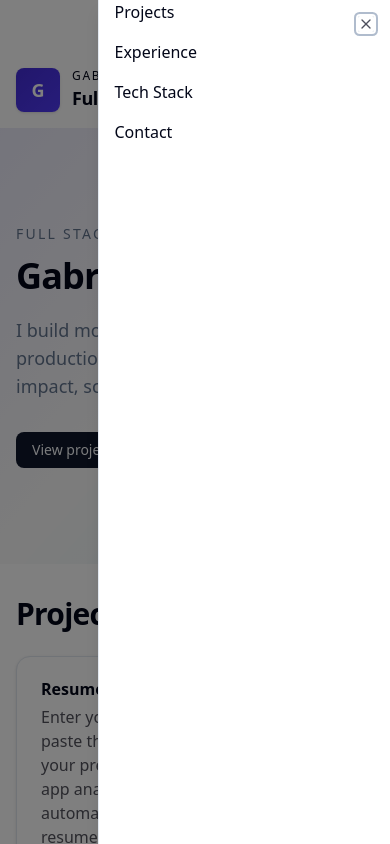
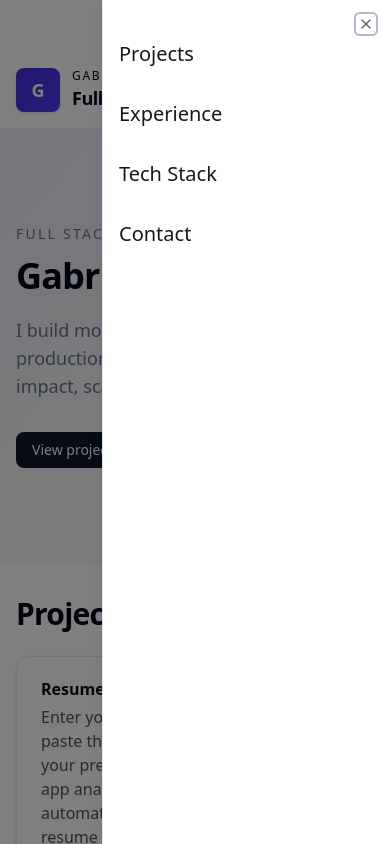
Before and after one commit to GabriellBarbosa/portfolio, a Next.js app: page /en in a window 390 px wide. Both pictures are taken after a click on the button "Open menu". Shown: the top 844 px of the page. Built offline with nearby package versions, Linux system fonts and the light colour scheme.

Commit message:
feat: Mobile menu style

```diff
--- a/components/Header/index.tsx
+++ b/components/Header/index.tsx
@@ -1,9 +1,8 @@
 import { Dict } from "@/templates/Home/dictionaries";
 import { SelectLanguage } from "../SelectLanguage";
 import { H3, P } from "../Typography";
-import { Sheet, SheetContent, SheetTrigger } from "../ui/sheet";
-import { TableOfContents } from "lucide-react";
 import { useMemo } from "react";
+import { MobileMenu } from "../MobileMenu";
 
 interface Props {
   dict: Dict;
@@ -63,20 +62,9 @@ export function Header(props: Props) {
             ))}
           </nav>
 
-          <Sheet>
-            <SheetTrigger className="cursor-pointer sm:hidden">
-              <TableOfContents />
-            </SheetTrigger>
-            <SheetContent>
-              <nav className="pl-4 space-y-4">
-                {links.map(({ to, label }, index) => (
-                  <a className="block" href={to} key={index}>
-                    {label}
-                  </a>
-                ))}
-              </nav>
-            </SheetContent>
-          </Sheet>
+          <div className="sm:hidden">
+            <MobileMenu links={links} />
+          </div>
         </div>
       </div>
     </header>
--- /dev/null
+++ b/components/MobileMenu/index.tsx
@@ -0,0 +1,41 @@
+"use client";
+
+import Link from "next/link";
+import {
+  Sheet,
+  SheetClose,
+  SheetContent,
+  SheetTrigger,
+} from "@/components/ui/sheet";
+import { Button } from "@/components/ui/button";
+import { Menu } from "lucide-react";
+
+export function MobileMenu({
+  links,
+}: {
+  links: { to: string; label: string }[];
+}) {
+  return (
+    <Sheet>
+      <SheetTrigger asChild>
+        <Button variant="ghost" className="lg:hidden" aria-label="Open menu">
+          <Menu className="h-5 w-5" />
+        </Button>
+      </SheetTrigger>
+
+      <SheetContent
+        className="pl-4 space-y-4 pt-[40px] text-xl w-72 bg-white text-zinc-900"
+        side="right"
+        onCloseAutoFocus={(e) => e.preventDefault()}
+      >
+        {links.map(({ to, label }, index) => (
+          <SheetClose asChild key={index}>
+            <Link className="block" href={to}>
+              {label}
+            </Link>
+          </SheetClose>
+        ))}
+      </SheetContent>
+    </Sheet>
+  );
+}
```
